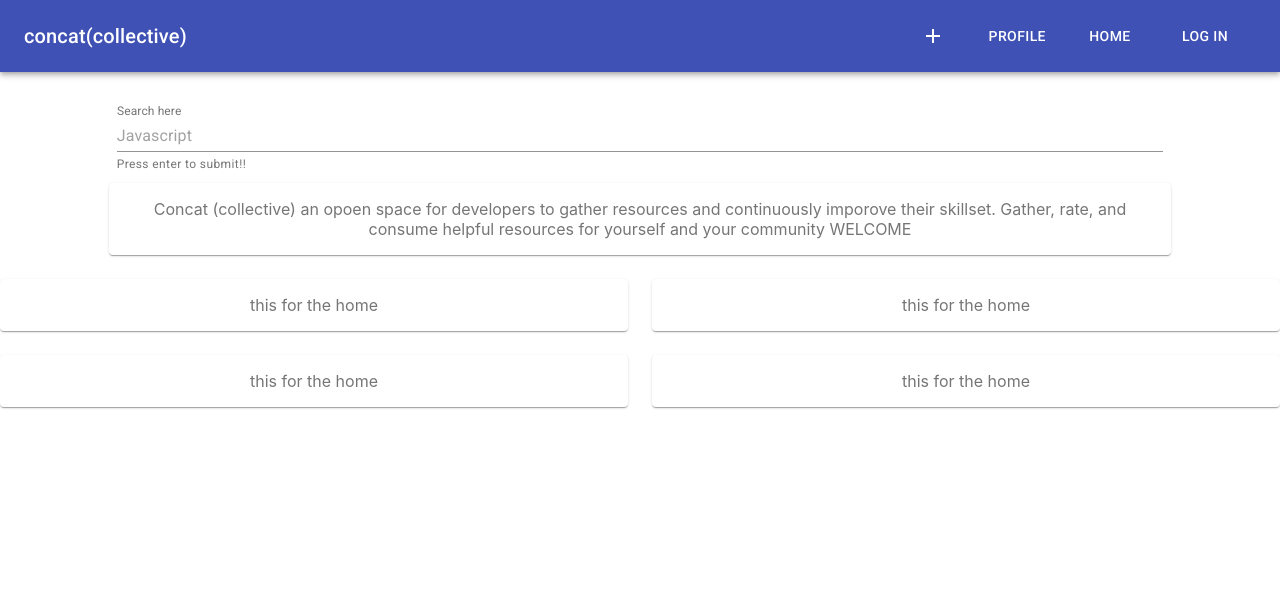
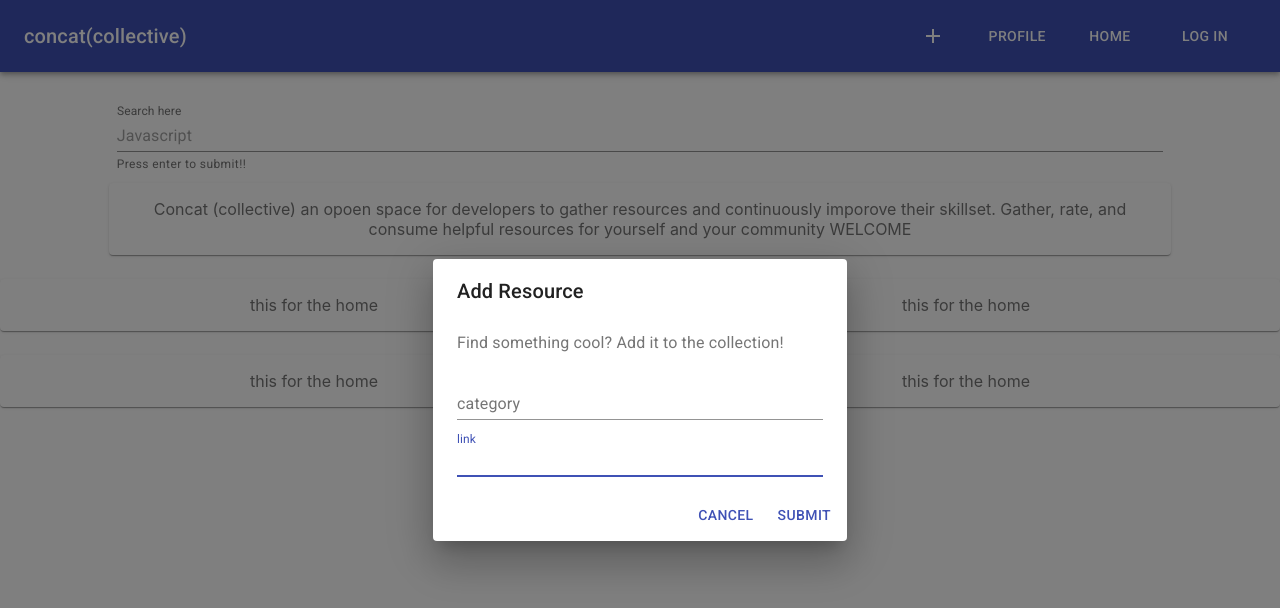
Before and after one commit to drkittendorf/concat_collective, a React (Create React App) app in the folder client/: page /home in a window 1280 px wide. Both pictures are taken after a click on the button 932 px from the left and 36 px from the top of the page. Shown: the top 608 px of the page. Built offline with nearby package versions, Linux system fonts and the light colour scheme.

Commit message:
adding modal

```diff
--- /dev/null
+++ b/client/src/components/AddResource.js
@@ -0,0 +1,77 @@
+import React from 'react';
+import Button from '@material-ui/core/Button';
+import TextField from '@material-ui/core/TextField';
+import Dialog from '@material-ui/core/Dialog';
+import DialogActions from '@material-ui/core/DialogActions';
+import DialogContent from '@material-ui/core/DialogContent';
+import DialogContentText from '@material-ui/core/DialogContentText';
+import DialogTitle from '@material-ui/core/DialogTitle';
+import { makeStyles } from '@material-ui/core/styles';
+import AddIcon from '@material-ui/icons/Add';
+import IconButton from '@material-ui/core/IconButton';
+
+
+const useStyles = makeStyles((theme) => ({
+	button: {
+    margin: theme.spacing(1.5),
+    color: 'white',
+	},
+}));
+
+export default function FormDialog() {
+	const classes = useStyles();
+
+	const [open, setOpen] = React.useState(false);
+
+	const handleClickOpen = () => {
+		setOpen(true);
+	};
+
+	const handleClose = () => {
+		setOpen(false);
+	};
+
+	return (
+		<div>
+			<IconButton className={classes.button} onClick={handleClickOpen}>
+				<AddIcon />
+			</IconButton>
+			<Dialog
+				open={open}
+				onClose={handleClose}
+				aria-labelledby='form-dialog-title'
+			>
+				<DialogTitle id='form-dialog-title'>Add Resource</DialogTitle>
+				<DialogContent>
+					<DialogContentText>
+						Find something cool? Add it to the collection!
+					</DialogContentText>
+					<TextField
+						autoFocus
+						margin='dense'
+						id='name'
+						label='category'
+						type='text'
+						fullWidth
+					/>
+					<TextField
+						autoFocus
+						margin='dense'
+						id='name'
+						label='link'
+						type='text'
+						fullWidth
+					/>
+				</DialogContent>
+				<DialogActions>
+					<Button onClick={handleClose} color='primary'>
+						Cancel
+					</Button>
+					<Button onClick={handleClose} color='primary'>
+						Submit
+					</Button>
+				</DialogActions>
+			</Dialog>
+		</div>
+	);
+}
--- a/client/src/components/Nav.js
+++ b/client/src/components/Nav.js
@@ -3,8 +3,8 @@
 import AppBar from '@material-ui/core/AppBar';
 import Toolbar from '@material-ui/core/Toolbar';
 import Typography from '@material-ui/core/Typography';
-import AddIcon from '@material-ui/icons/Add';
-import IconButton from '@material-ui/core/IconButton';
+
+import AddResource from '../components/AddResource'
 
 // importing buttons
 // importing Auth0 hook
@@ -51,9 +51,7 @@
 					<Typography variant='h6' className={classes.title}>
 						concat(collective)
 					</Typography>
-					<IconButton className={classes.button}>
-						<AddIcon />
-					</IconButton>
+          <AddResource />
 					<Button className={classes.button} component={Link} to='/profile'>
 						profile
 					</Button>
```
